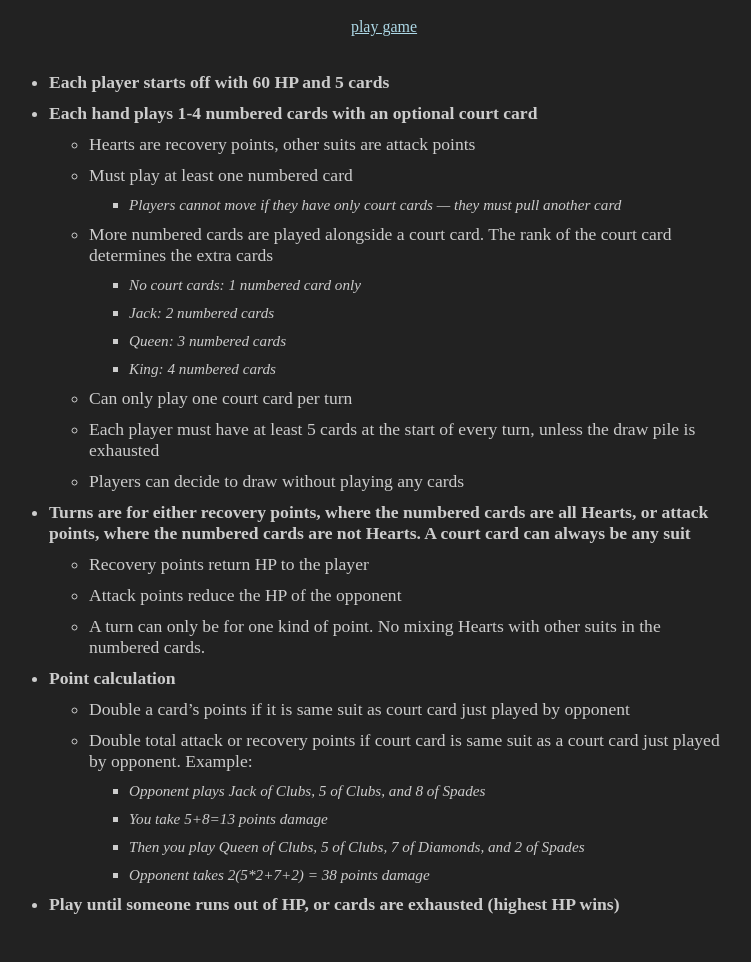
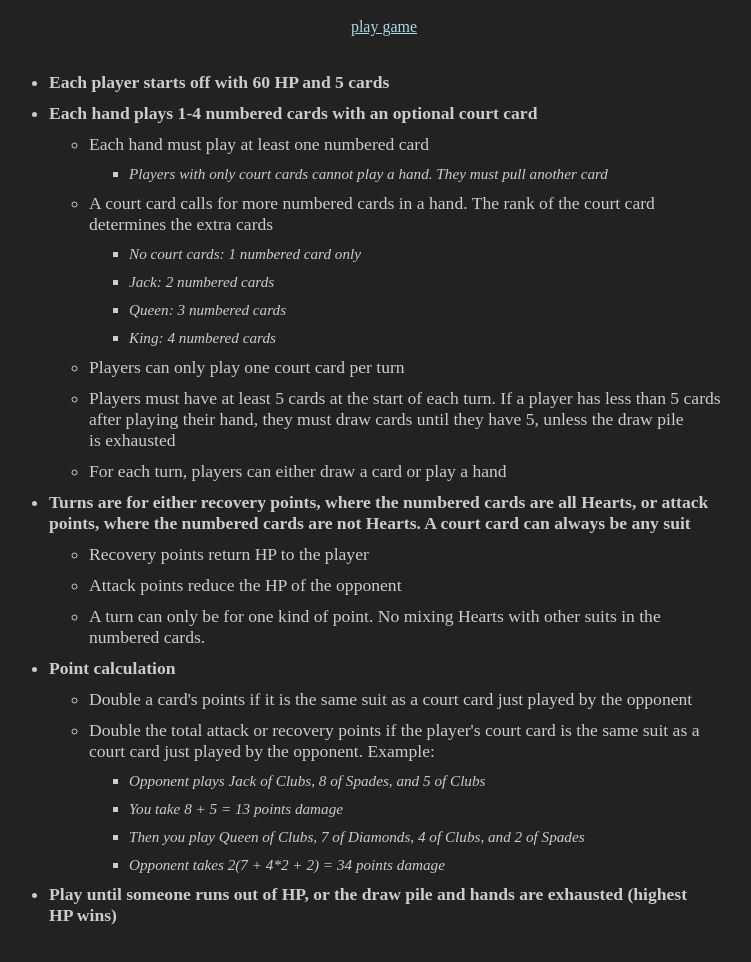
Before and after one commit to alec4nandes/Courtship, a website: page public/rules.html in a window 1280 px wide. Shown: the part 120-1082 px from the top of the page, without its empty margins (256-1007 px from the left). Drawn offline with Linux system fonts and the light colour scheme.

Commit message:
fix draw card bug

```diff
--- a/public/css/rules.css
+++ b/public/css/rules.css
@@ -3,6 +3,7 @@ body {
     color: #ccc;
     margin: 80px 15px;
     text-align: center;
+    text-wrap: pretty;
 
     a {
         color: lightblue;
--- a/public/rules.html
+++ b/public/rules.html
@@ -19,19 +19,15 @@
                     card
                 </li>
                 <ul>
-                    <li>
-                        Hearts are recovery points, other suits are attack
-                        points
-                    </li>
-                    <li>Must play at least one numbered card</li>
+                    <li>Each hand must play at least one numbered card</li>
                     <ul>
                         <li>
-                            Players cannot move if they have only court cards —
-                            they must pull another card
+                            Players with only court cards cannot play a hand.
+                            They must pull another card
                         </li>
                     </ul>
                     <li>
-                        More numbered cards are played alongside a court card.
+                        A court card calls for more numbered cards in a hand.
                         The rank of the court card determines the extra cards
                     </li>
                     <ul>
@@ -40,13 +36,16 @@
                         <li>Queen: 3 numbered cards</li>
                         <li>King: 4 numbered cards</li>
                     </ul>
-                    <li>Can only play one court card per turn</li>
+                    <li>Players can only play one court card per turn</li>
                     <li>
-                        Each player must have at least 5 cards at the start of
-                        every turn, unless the draw pile is exhausted
+                        Players must have at least 5 cards at the start of each
+                        turn. If a player has less than 5 cards after playing
+                        their hand, they must draw cards until they have 5,
+                        unless the draw pile is exhausted
                     </li>
                     <li>
-                        Players can decide to draw without playing any cards
+                        For each turn, players can either draw a card or play a
+                        hand
                     </li>
                 </ul>
 
@@ -67,31 +66,33 @@
                 <li>Point calculation</li>
                 <ul>
                     <li>
-                        Double a card’s points if it is same suit as court card
-                        just played by opponent
+                        Double a card's points if it is the same suit as a court
+                        card just played by the opponent
                     </li>
                     <li>
-                        Double total attack or recovery points if court card is
-                        same suit as a court card just played by opponent.
-                        Example:
+                        Double the total attack or recovery points if the
+                        player's court card is the same suit as a court card
+                        just played by the opponent. Example:
                     </li>
                     <ul>
                         <li>
-                            Opponent plays Jack of Clubs, 5 of Clubs, and 8 of
-                            Spades
+                            Opponent plays Jack of Clubs, 8 of Spades, and 5 of
+                            Clubs
                         </li>
-                        <li>You take 5+8=13 points damage</li>
+                        <li>You take 8 + 5 = 13 points damage</li>
                         <li>
-                            Then you play Queen of Clubs, 5 of Clubs, 7 of
-                            Diamonds, and 2 of Spades
+                            Then you play Queen of Clubs, 7 of Diamonds, 4 of
+                            Clubs, and 2 of Spades
                         </li>
-                        <li>Opponent takes 2(5*2+7+2) = 38 points damage</li>
+                        <li>
+                            Opponent takes 2(7 + 4*2 + 2) = 34 points damage
+                        </li>
                     </ul>
                 </ul>
 
                 <li>
-                    Play until someone runs out of HP, or cards are exhausted
-                    (highest HP wins)
+                    Play until someone runs out of HP, or the draw pile and
+                    hands are exhausted (highest HP wins)
                 </li>
             </ul>
         </main>
```
Also changed, not shown: public/scripts/classes/Player.js (+19 -19 lines), public/scripts/display.js (+22 -15 lines), 3 other files.
